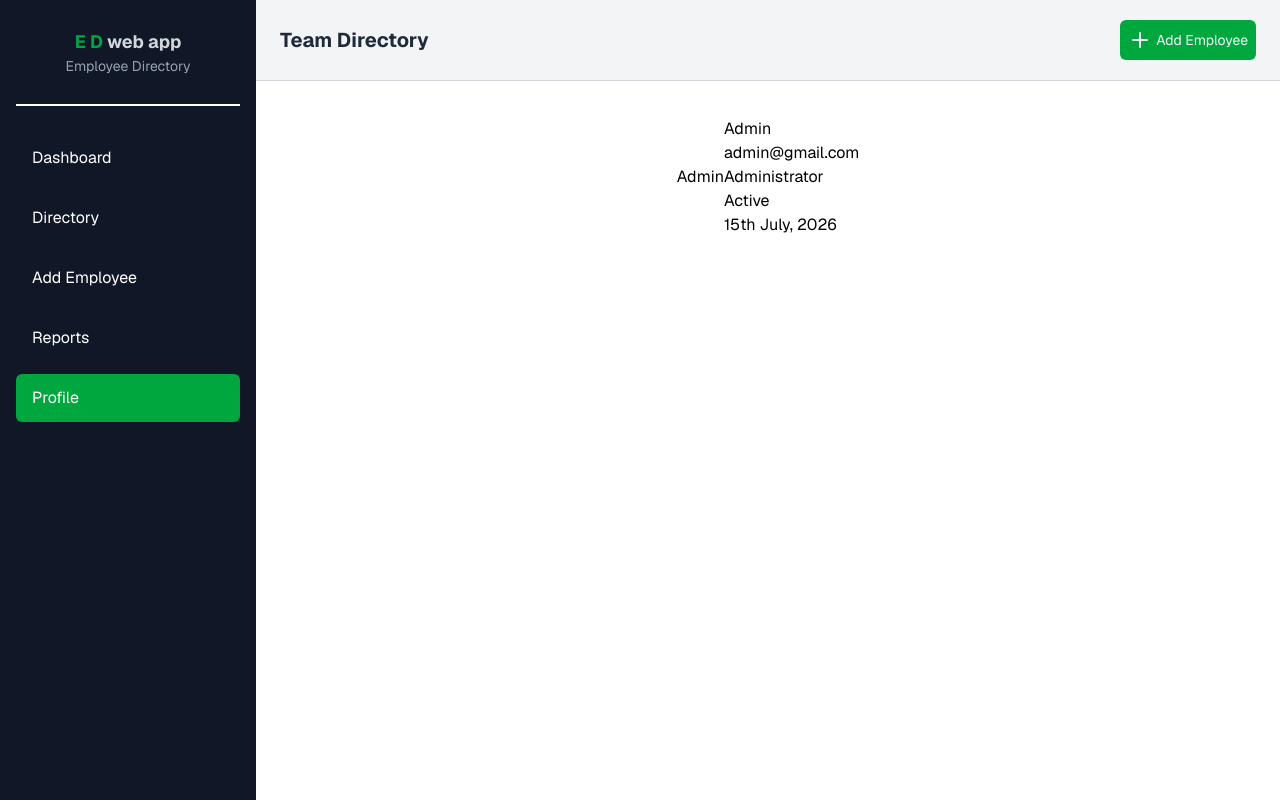
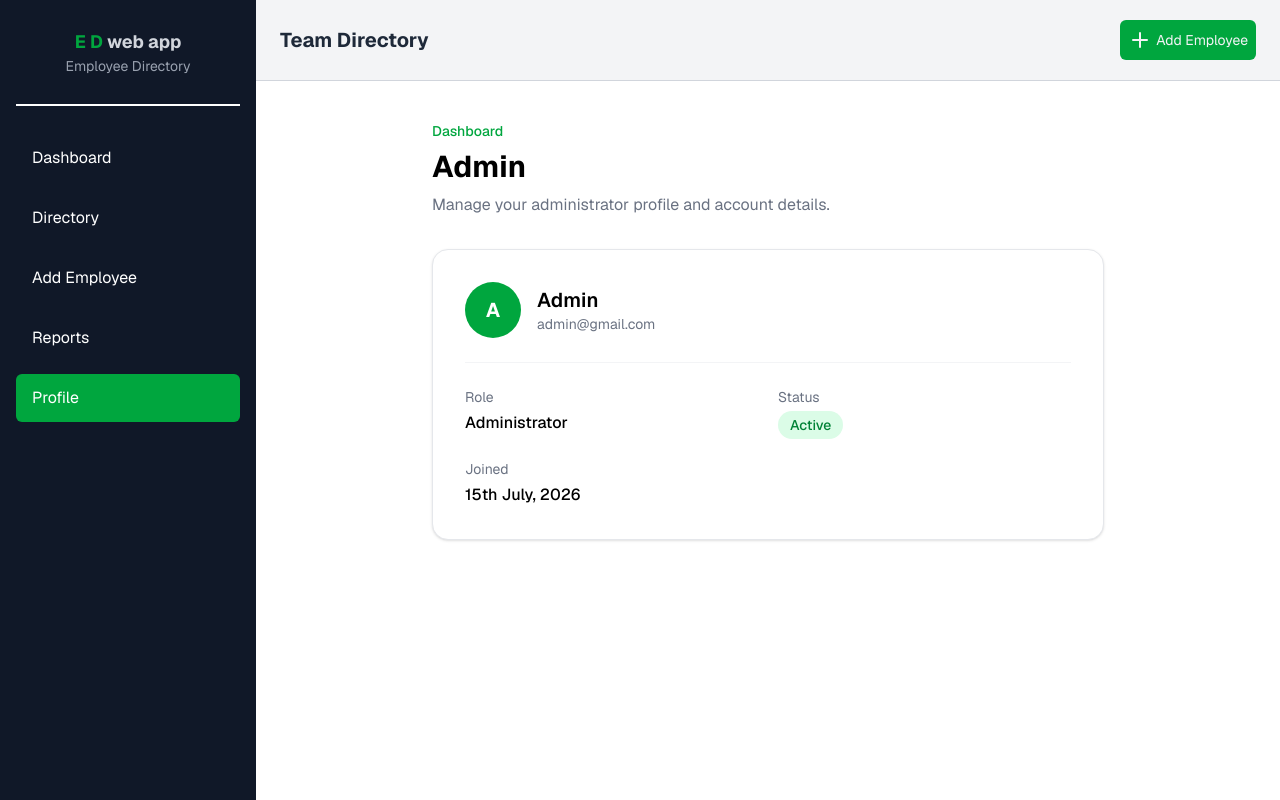
Before and after one commit to AadilNuhu/employee-directory, a Next.js app in the folder client/: page /profile in a window 1280 px wide. Built offline with nearby package versions, Linux system fonts and the light colour scheme.

Commit message:
refactor admin profile page layout; enhance display of admin details

```diff
--- a/client/app/profile/page.tsx
+++ b/client/app/profile/page.tsx
@@ -1,18 +1,59 @@
-import { admin } from "@/data/mockUsers"
+import { admin } from "@/data/mockUsers";
 
 const page = () => {
   return (
-    <div className="flex items-center justify-center p-9">
-        <h3>Admin</h3>
-        <div>
-            <h5>{admin.name}</h5>
-            <p>{admin.email}</p>
-            <p>{admin.role}</p>
-            <p>{admin.status}</p>
-            <p>{admin.joined}</p>
+    <div className="min-h-screen bg-white p-6 md:p-10">
+      <div className="mx-auto max-w-2xl">
+        {/* Header */}
+        <div className="mb-8">
+          <p className="mb-2 text-sm font-medium text-green-600">
+            Dashboard
+          </p>
+          <h3 className="text-3xl font-bold text-black">Admin</h3>
+          <p className="mt-2 text-gray-500">
+            Manage your administrator profile and account details.
+          </p>
         </div>
+
+        {/* Admin Card */}
+        <div className="rounded-2xl border border-gray-200 bg-white p-6 shadow-sm md:p-8">
+          {/* Profile Header */}
+          <div className="flex items-center gap-4 border-b border-gray-100 pb-6">
+            <div className="flex h-14 w-14 items-center justify-center rounded-full bg-green-600 text-xl font-bold text-white">
+              {admin.name.charAt(0).toUpperCase()}
+            </div>
+
+            <div>
+              <h5 className="text-xl font-semibold text-black">
+                {admin.name}
+              </h5>
+              <p className="text-sm text-gray-500">{admin.email}</p>
+            </div>
+          </div>
+
+          {/* Admin Details */}
+          <div className="mt-6 grid gap-5 sm:grid-cols-2">
+            <div>
+              <p className="text-sm text-gray-500">Role</p>
+              <p className="mt-1 font-medium text-black">{admin.role}</p>
+            </div>
+
+            <div>
+              <p className="text-sm text-gray-500">Status</p>
+              <span className="mt-1 inline-flex rounded-full bg-green-100 px-3 py-1 text-sm font-medium text-green-700">
+                {admin.status}
+              </span>
+            </div>
+
+            <div>
+              <p className="text-sm text-gray-500">Joined</p>
+              <p className="mt-1 font-medium text-black">{admin.joined}</p>
+            </div>
+          </div>
+        </div>
+      </div>
     </div>
-  )
-}
+  );
+};
 
-export default page
+export default page;
```
